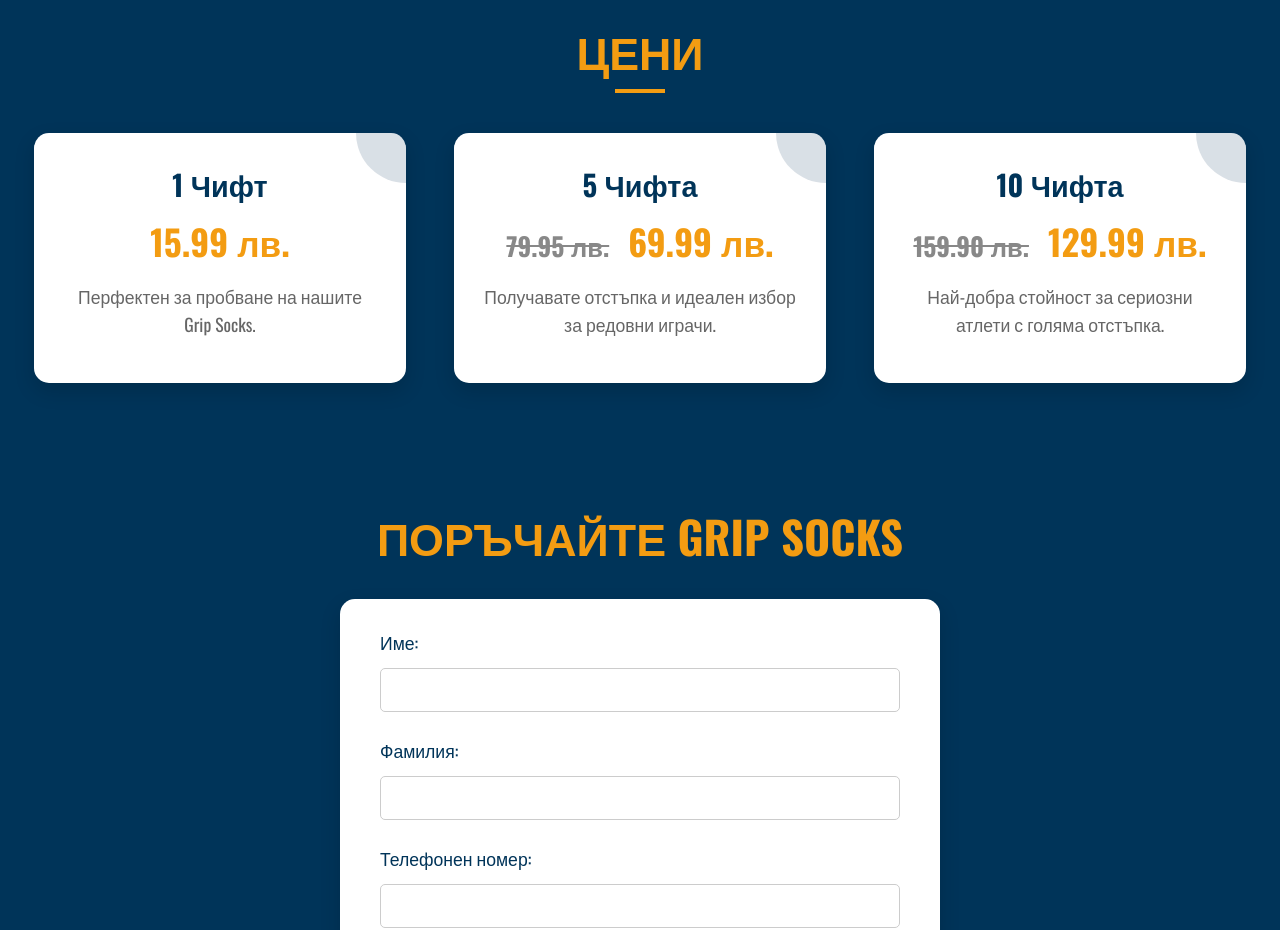
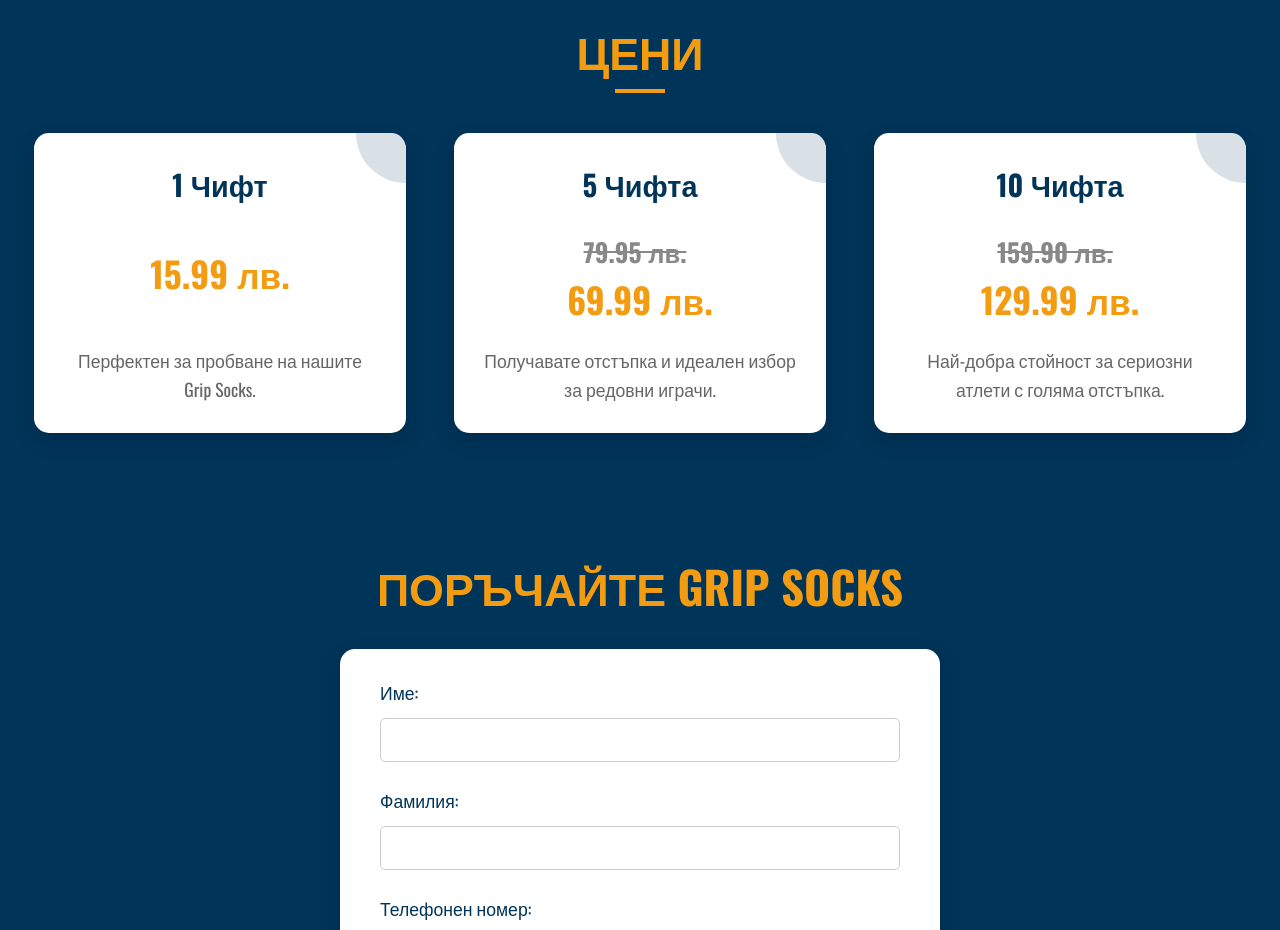
Before and after one commit to al-badarin/Grip-Socks-BecomePro-Website, a React (Vite) app in the folder grip-socks-becomepro/: page / in a window 1280 px wide. Shown: the part 1380-2310 px from the top of the page. Built offline with nearby package versions, Linux system fonts and the light colour scheme.

Commit message:
fix pricing elements alignment

```diff
--- a/grip-socks-becomepro/src/components/Pricing/Pricing.jsx
+++ b/grip-socks-becomepro/src/components/Pricing/Pricing.jsx
@@ -18,7 +18,11 @@
         <div className={styles.pricingOption}>
           <h3 className={styles.pricingTitle}>5 Чифта</h3>
           <p className={styles.price}>
-            <span className={styles.oldPrice}>79.95 лв.</span> 69.99 лв.
+            <span className={styles.oldPrice}>
+              79.95 лв.
+              <br />
+            </span>{' '}
+            69.99 лв.
           </p>
           <p className={styles.pricingDescription}>
             Получавате отстъпка и идеален избор за редовни играчи.
@@ -27,7 +31,11 @@
         <div className={styles.pricingOption}>
           <h3 className={styles.pricingTitle}>10 Чифта</h3>
           <p className={styles.price}>
-            <span className={styles.oldPrice}>159.90 лв.</span> 129.99 лв.
+            <span className={styles.oldPrice}>
+              159.90 лв.
+              <br />
+            </span>{' '}
+            129.99 лв.
           </p>
           <p className={styles.pricingDescription}>
             Най-добра стойност за сериозни атлети с голяма отстъпка.
--- a/grip-socks-becomepro/src/components/Pricing/Pricing.module.css
+++ b/grip-socks-becomepro/src/components/Pricing/Pricing.module.css
@@ -35,8 +35,11 @@
 }
 
 .pricingOption {
+  display: flex;
+  flex-direction: column;
+  justify-content: space-between;
   flex-basis: 30%;
-  width: 330px;
+  width: 300px;
   padding: 30px;
   background-color: #ffffff; /* White background */
   border-radius: 15px;
@@ -44,7 +47,7 @@
   transition: transform 0.3s ease, box-shadow 0.3s ease;
   position: relative;
   overflow: hidden;
-  height: 250px; /* Ensure all pricing cards are the same size */
+  height: 300px; /* Ensures a consistent height across cards */
 }
 
 .pricingOption:hover {
```
